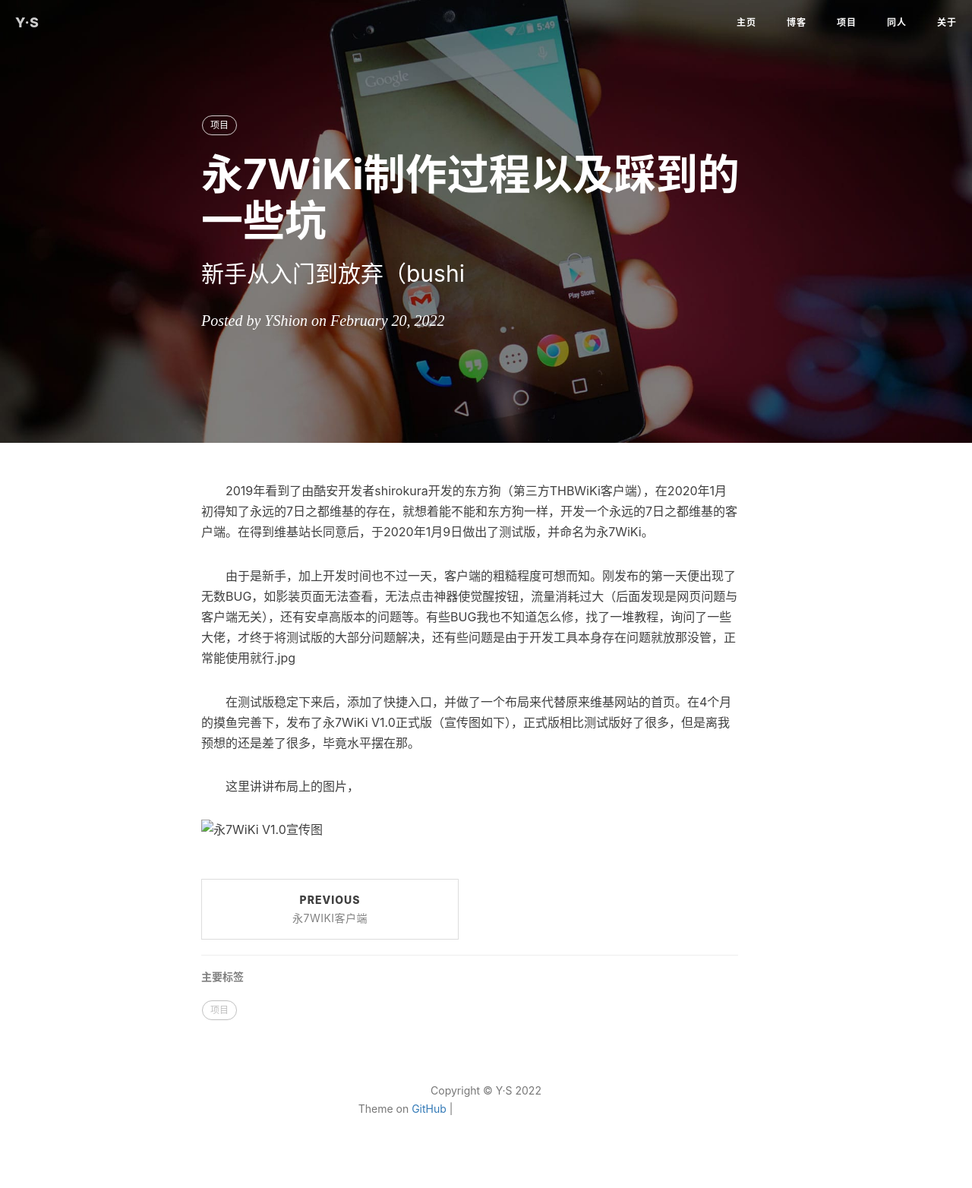
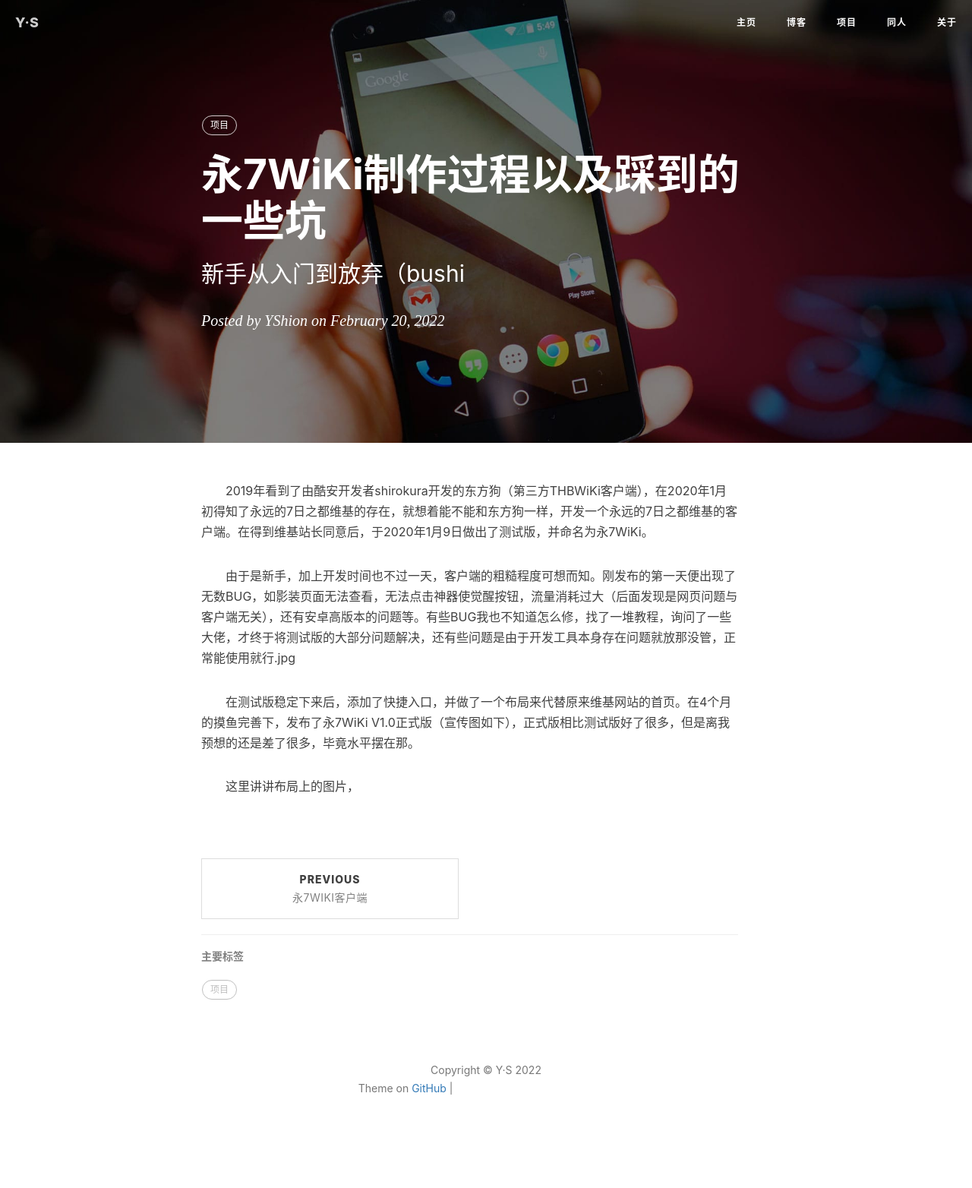
Before and after one commit to YS-yorigamishion/YS-yorigamishion.github.io, a Jekyll site: the page built from _posts/2022-2-20-永7WiKi制作过程以及踩到的一些坑.md, in a window 1280 px wide. Shown: the whole page at 76% size. Built offline with Jekyll 4.4.1, drawn with Linux system fonts in a browser that asks for light colours; nearby versions of some CDN libraries; comment, search, counter and statistics services are not loaded; after the commit the page ends 1537 px from its top, so only the background shows below that; grey boxes are pictures that could not be loaded.

Commit message:
Update 2022-2-20-永7WiKi制作过程以及踩到的一些坑.md

```diff
--- a/_posts/2022-2-20-永7WiKi制作过程以及踩到的一些坑.md
+++ b/_posts/2022-2-20-永7WiKi制作过程以及踩到的一些坑.md
@@ -18,4 +18,4 @@
 
 &emsp;&emsp;这里讲讲布局上的图片，
 
-![永7WiKi V1.0宣传图](post-bg-F7WIKi1.0.jpg)
+![](img/post-bg-F7WIKi1.0.jpg)
```
